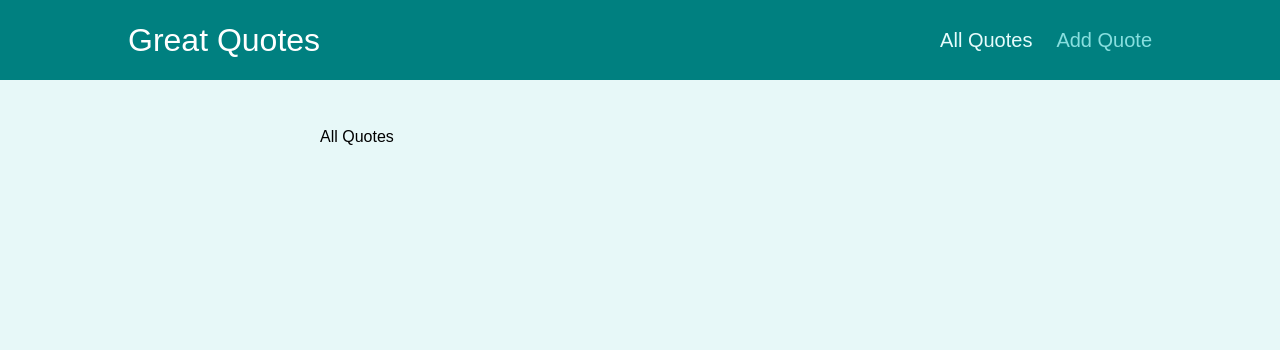
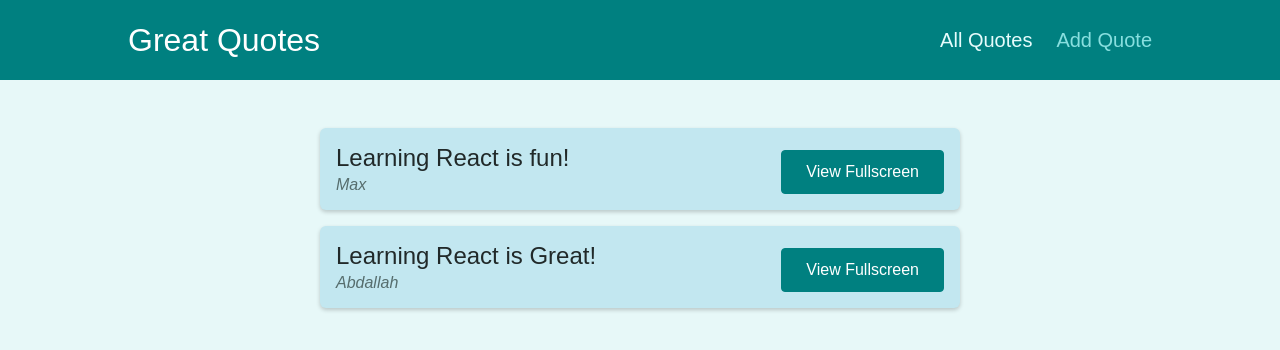
Before and after one commit to abdallah-alaff96/Great-Quotes, a React (Create React App) app: page /quotes in a window 1280 px wide. Shown: the top 350 px of the page. Built offline with nearby package versions, Linux system fonts and the light colour scheme.

Commit message:
Adding pages content (with some DUMMY data), QuoteForm, QuoteList

```diff
--- a/src/pages/AllQuotes.js
+++ b/src/pages/AllQuotes.js
@@ -1,7 +1,22 @@
+import QuoteList from "../components/quotes/QuoteList";
+
+const DUMMY_QUOTE = [
+  {
+    id: "q1",
+    author: "Max",
+    text: "Learning React is fun!",
+  },
+  {
+    id: "q2",
+    author: "Abdallah",
+    text: "Learning React is Great!",
+  },
+];
+
 const AllQuotes = () => {
   return (
     <div>
-      <p>All Quotes</p>
+      <QuoteList quotes={DUMMY_QUOTE} />
     </div>
   );
 };
--- a/src/pages/NewQuote.js
+++ b/src/pages/NewQuote.js
@@ -1,9 +1,11 @@
+import QuoteForm from "../components/quotes/QuoteForm";
+
 const NewQoute = () => {
-  return (
-    <div>
-      <p>Add Quote</p>
-    </div>
-  );
+  const addQouteHandler = (quoteData) => {
+    console.log(quoteData);
+  };
+
+  return <QuoteForm onAddQuote={addQouteHandler} />;
 };
 
 export default NewQoute;
```
Also changed, not shown: src/components/quotes/QuoteForm.js (+9 -9 lines), 1 other file (tests, documents, lock files or other folders).
